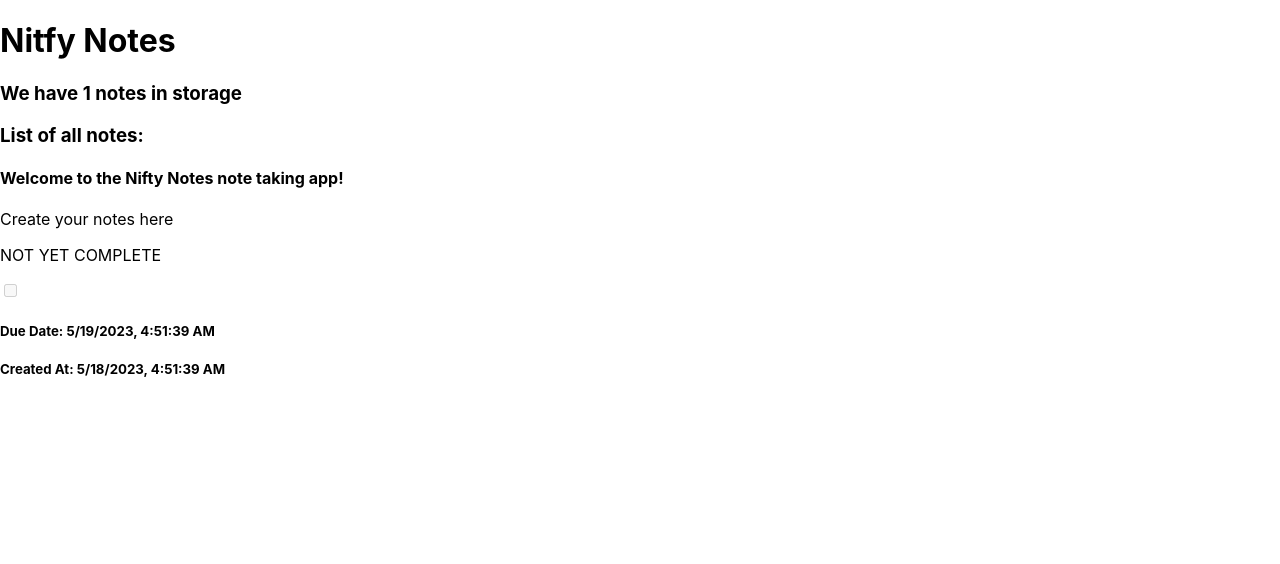
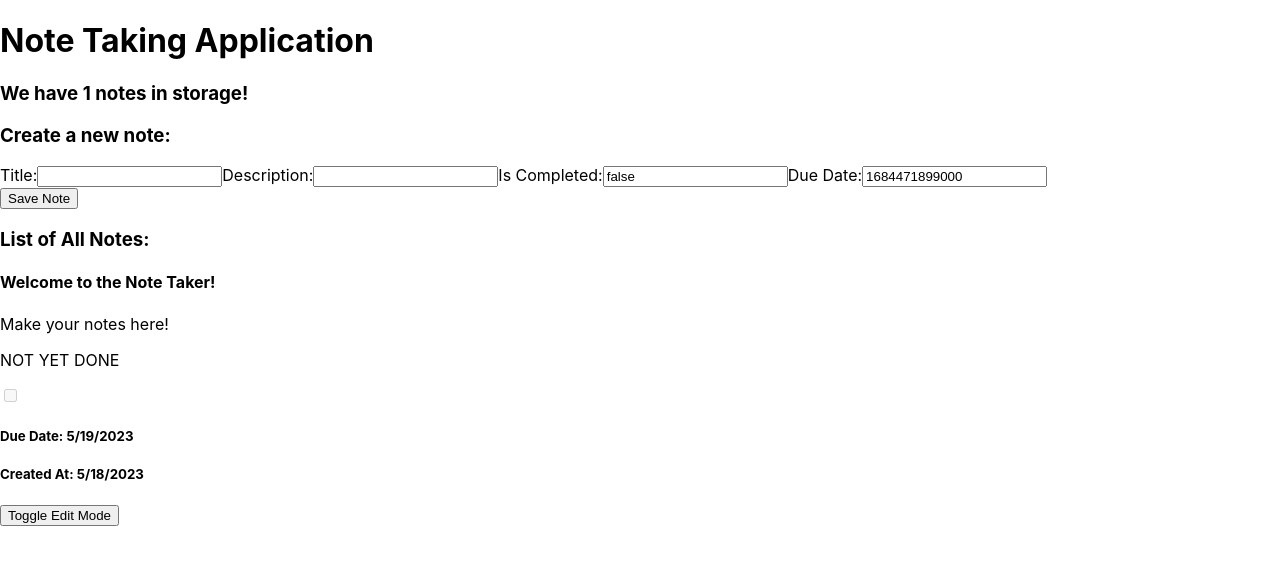
Before and after one commit to KarlaB3/nifty-notes-app, a React (Create React App) app: page / in a window 1280 px wide. Shown: the top 564 px of the page. Built offline with nearby package versions, Linux system fonts and the light colour scheme.

Commit message:
feat: created editmode

```diff
--- a/src/components/NoteDisplay.jsx
+++ b/src/components/NoteDisplay.jsx
@@ -1,31 +1,53 @@
-import { useEffect, useRef, useState } from "react"
+import { useEffect, useRef, useState } from "react";
 import { useNoteData } from "../contexts/NotesContext";
 
-export default function NoteDisplay(props) {
+export default function NoteDisplay(props){
 
 	const {id} = props;
 	const [localNote, setLocalNote] = useState({});
 
 	const globalNotesData = useNoteData();
 
+
+
 	useEffect(() => {
-        // On start, find the note in globalNotesData that has an ID match props.id
+		// On start, find the note in globalNotesData
+		// that has an ID matching props.id
 
+		// Block syntax
 		setLocalNote(globalNotesData.find(globalSpecificNote => {
+			//console.log("Some note data");
+
 			return globalSpecificNote.id === id;
 		}));
 
+		// Alternative, one-liner syntax:
+		// setLocalNote(globalNotesData.find(globalSpecificNote => globalSpecificNote.id === id));
+
+
+	// eslint-disable-next-line react-hooks/exhaustive-deps
 	}, [globalNotesData, id])
 
 
-    return (
+
+	return(
 		<div>
+					{/*
+					- ID (number)
+					- title (string)
+					- description (string)
+					- isCompleted (boolean)
+					- due date (JS Date)
+					- created at date (JS Date)
+					*/}
 					<h4>{localNote.title}</h4>
 					<p>{localNote.description}</p>
-            <p>{localNote.isCompleted ? "COMPLETE" : "NOT YET COMPLETE"}</p>
-            <input type="checkbox" disabled="disabled" value={localNote.isCompleted}/>
-            <h5>Due Date: {new Date(localNote.dueDate).toLocaleString()}</h5>
-            <h5>Created At: {new Date(localNote.createdAtDate).toLocaleString()}</h5>
+					<p>{localNote.isCompleted ? "COMPLETE" : "NOT YET DONE"}</p>
+					<input type="checkbox" disabled="disabled" onChange={null} readOnly={true} value={localNote.isCompleted} />
+					<h5>Due Date: {new Date(localNote.dueDate).toLocaleDateString()}</h5>
+					{/* <input type="date" readOnly value={note.dueDate} /> */}
+					<h5>Created At: {new Date(localNote.createdAtDate).toLocaleDateString()}</h5>
+					{/* <input type="datetime-local" readOnly value={note.createdAtDate} /> */}
 		</div>
 	)
 }
--- /dev/null
+++ b/src/components/NoteForm.jsx
@@ -0,0 +1,48 @@
+
+
+/*
+- ID (number)
+- title (string)
+- description (string)
+- isCompleted (boolean)
+- due date (JS Date)
+- created at date (JS Date)
+*/
+
+import { useState } from "react";
+
+export default function NoteForm(props){
+
+	//const [localId, setLocalId] = useState("");
+	const [localTitle, setLocalTitle] = useState("");
+	const [localDescription, setLocalDescription] = useState("");
+	const [localIsCompleted, setLocalIsCompleted] = useState(false);
+	const [localDueDate, setLocalDueDate] = useState(new Date().setDate(new Date().getDate() + 1));
+	//const [localCreatedAtDate, setLocalCreatedAtDate] = useState(Date.now());
+
+
+	return(
+		<div>
+			<form>
+			<label>Title:</label>
+			<input type="text" name="title" value={localTitle} onChange={setLocalTitle} />
+
+			<label>Description:</label>
+			<input type="text" name="description" value={localDescription} onChange={setLocalDescription} />
+
+			<label>Is Completed:</label>
+			<input type="text" name="isCompleted" value={localIsCompleted} onChange={setLocalIsCompleted} />
+
+			<label>Due Date:</label>
+			<input type="text" name="dueDate" value={localDueDate} onChange={setLocalDueDate} />
+
+			{/* This will be handled by the reducer, not the human: */}
+			{/* <label>Created At:</label>
+			<input type="text" name="createdAtDate" value={localCreatedAtDate} onChange={setLocalCreatedAtDate} /> */}
+
+			</form>
+			<button>Save Note</button>
+		</div>
+	);
+
+}
--- /dev/null
+++ b/src/components/NoteParent.jsx
@@ -0,0 +1,21 @@
+import { useState } from "react";
+import NoteForm from "./NoteForm";
+import NoteDisplay from "./NoteDisplay";
+
+
+export default function NoteParent(props){
+
+	const [editMode, setEditMode] = useState(false);
+
+	const toggleEditMode = () => {
+		setEditMode(!editMode);
+	}
+
+
+	return(
+		<div>
+			{editMode ? <NoteForm id={props.id} /> : <NoteDisplay id={props.id} />}
+			<button onClick={toggleEditMode}>Toggle Edit Mode</button>
+		</div>
+	)
+}
--- a/src/contexts/NotesContext.jsx
+++ b/src/contexts/NotesContext.jsx
@@ -1,31 +1,43 @@
 import { createContext, useContext, useEffect, useReducer } from "react";
 import { useLocalStorage } from "react-use";
 
-// Set up initial data structure for Notes
+
 const initialNotesData = [
 	{
 		id: 1,
-        title: "Welcome to the Nifty Notes note taking app!",
-        description: "Create your notes here",
+		title: "Welcome to the Note Taker!",
+		description: "Make your notes here!",
 		isCompleted: false,
-        dueDate: new Date().setDate(new Date().getDate() + 1), // Get current time, but one day ahead in the future
-        createdAtDate: Date.now() // Set note created date to today
+		dueDate: new Date().setDate(new Date().getDate() + 1), // Current time but one day in the future
+		createdAtDate: Date.now()
 	}
 ]
 
-// Return new state, which is edited based on instructions provided
+/**
+ * Runs automatically when a dispatch function is called.
+ * instructions.type determines _how_ we edit the state
+ * The reducer must return something, otherwise state is set to null.
+ * Whatever is returned, is the new state.
+ * @param instructions Object containing a "type" to be used by the switch, and whatever other property is expected
+ * as per the switch statement that matches the type.
+ * @returns New state, edited based on instructions provided.
+ */
 const notesReducer = (previousState, instructions) => {
 	let stateEditable = [...previousState];
 
 	switch (instructions.type){
 		case "setup":
 			console.log("Apply persistent data to state now.");
+
 			// instructions.data is provided when the dispatch function is called
-        stateEditable = instructions.data;
-        // Data that is returned is now the newest version of state
+			let localStorageData = instructions.data;
+			stateEditable = localStorageData;
+
+			// Whatever is returned is now the newest version of state
 			return stateEditable;
+
 		case "create":
-            console.log("To do:");
+			console.log("TODO: Create note and add to state");
 
 			let newNote = instructions.newNote;
 			stateEditable.push(newNote);
@@ -33,58 +45,64 @@ const notesReducer = (previousState, instructions) => {
 			return stateEditable;
 
 		case "update":
-            console.log("To do: update a specific note and overwrite the current state of the note");
+			console.log("TODO: Update specific note and overwrite it in state");
 			break;
 		case "delete":
-            console.log("To do: delete note from state");
+			console.log("TODO: Delete note from state");
 			break;
 		case "sortByDueDate":
-            console.log("To do: sort notes by due date using state data");
+			console.log("Sorted state data by due date");
 			break;
-        case "sortByCreatedDate":
-            console.log("To do: sort notes by created date using state data");
+		case "sortByCreatedAtDate":
+			console.log("Sorted by created at date");
 			break;
 		case "sortById":
-            console.log("To do: sort notes by ID key. This is the default order.");
+			console.log("Sort by ID, this is the default order");
 			break;
 		default:
-            console.log("Invalid instruction type provided, it was " + instructions.type);
+			console.log("Invalid instruction type provided, it was: " + instructions.type);
 			return previousState;
 	}
 }
 
-// Set reducer state and reducer dispatch to global availability
+// This is how we make our reducer state and reducer dispatch global
 export const NoteDataContext = createContext(null);
 export const NoteDispatchContext = createContext(null);
 
-// Custom hooks that provide direct access to a specific data point from the reducer
-export function useNoteData() {
+// Custom hooks, that just provide direct access to one part of the reducer
+// eg. read-only data:
+export function useNoteData(){
 	return useContext(NoteDataContext);
 }
-
-export function useNoteDispatch() {
+// function to modify the data:
+export function useNoteDispatch(){
 	return useContext(NoteDispatchContext);
 }
 
-// Set up provider to make data available globally. The provider wraps around the component tree so any child component
-// has access to the note data via useNoteData and useNoteDispatch
-export default function NotesProvider(props) {
+/**
+ * NotesProvider wraps around the component tree.
+ * Any child component has access to this note data via useNoteData and useNoteDispatch.
+ * @param {*} props props.children should be a JSX element. This NotesProvider wraps around that element.
+ */
+export default function NotesProvider(props){
+	// 	  [readOnlyData, functionToModifyData] = useReducer(functionToModifyData, initialDefaultData)
 	const [notesData, notesDispatch] = useReducer(notesReducer, initialNotesData);
 
-    const[persistentData, setPersistentData] = useLocalStorage("notes", initialNotesData);
+	// [readOnlyLocalStorageData, functionToUpdateLocalStorage] = useLocalStorage(keyInLocalStorage, defaultDataIfKeyIsNotFound)
+	const [persistentData, setPersistentData] = useLocalStorage('notes', initialNotesData);
 
 	useEffect(() => {
 		// On app start, overwrite notesData with persistentData
-        notesDispatch({type: "setup", data: persistentData});
+		notesDispatch({type:"setup", data: persistentData});
 		// eslint-disable-next-line react-hooks/exhaustive-deps
 	}, []);
 
-    // Confirm local storage is updating
+	// Dev: confirm that our local storage is updating
 	useEffect(() => {
-        console.log("Local storage: " + persistentData);
+		console.log("Local Storage: " + persistentData);
 	}, [persistentData]);
 
-    // If the dispatch function runs, autosave changes to notes from reducer state into local storage
+	// Autosave any changes to notes from reducer state into localstorage
 	useEffect(() => {
 		setPersistentData(notesData);
 		// eslint-disable-next-line react-hooks/exhaustive-deps
--- a/src/pages/Homepage.jsx
+++ b/src/pages/Homepage.jsx
@@ -1,28 +1,34 @@
 import NoteDisplay from "../components/NoteDisplay";
+import NoteForm from "../components/NoteForm";
+import NoteParent from "../components/NoteParent";
 import { useNoteData } from "../contexts/NotesContext"
 
 
-export default function Homepage(props) {
+export default function Homepage(props){
 
 	const globalNotesData = useNoteData();
+	// const [someData, someFunction] = useContext(SomeContext);
 
-    return (
+	return(
 		<div>
-            <h1>Nitfy Notes</h1>
+			<h1>Note Taking Application</h1>
 
 			{/* Note Count Component */}
-            <h3>We have {globalNotesData.length} notes in storage</h3>
+			<h3>We have {globalNotesData.length} notes in storage!</h3>
 
 			{/* Note Form Component */}
+			<h3>Create a new note:</h3>
+			<NoteForm />
 
-            {/* List of All Notes Component */}
-            <h3>List of all notes:</h3>
+			{/* List Of All Notes Component */}
+			<h3>List of All Notes:</h3>
 			{globalNotesData.map((note) => {
-                return (
+				return(
 				<div key={note.id}>
-                    <NoteDisplay id={note.id} />
+					{/* <NoteDisplay id={note.id} /> */}
+					<NoteParent id={note.id} />
 				</div>
-                )
+				);
 			})}
 		</div>
 	)
```
Lines whose indentation alone changed are shown as unchanged.
